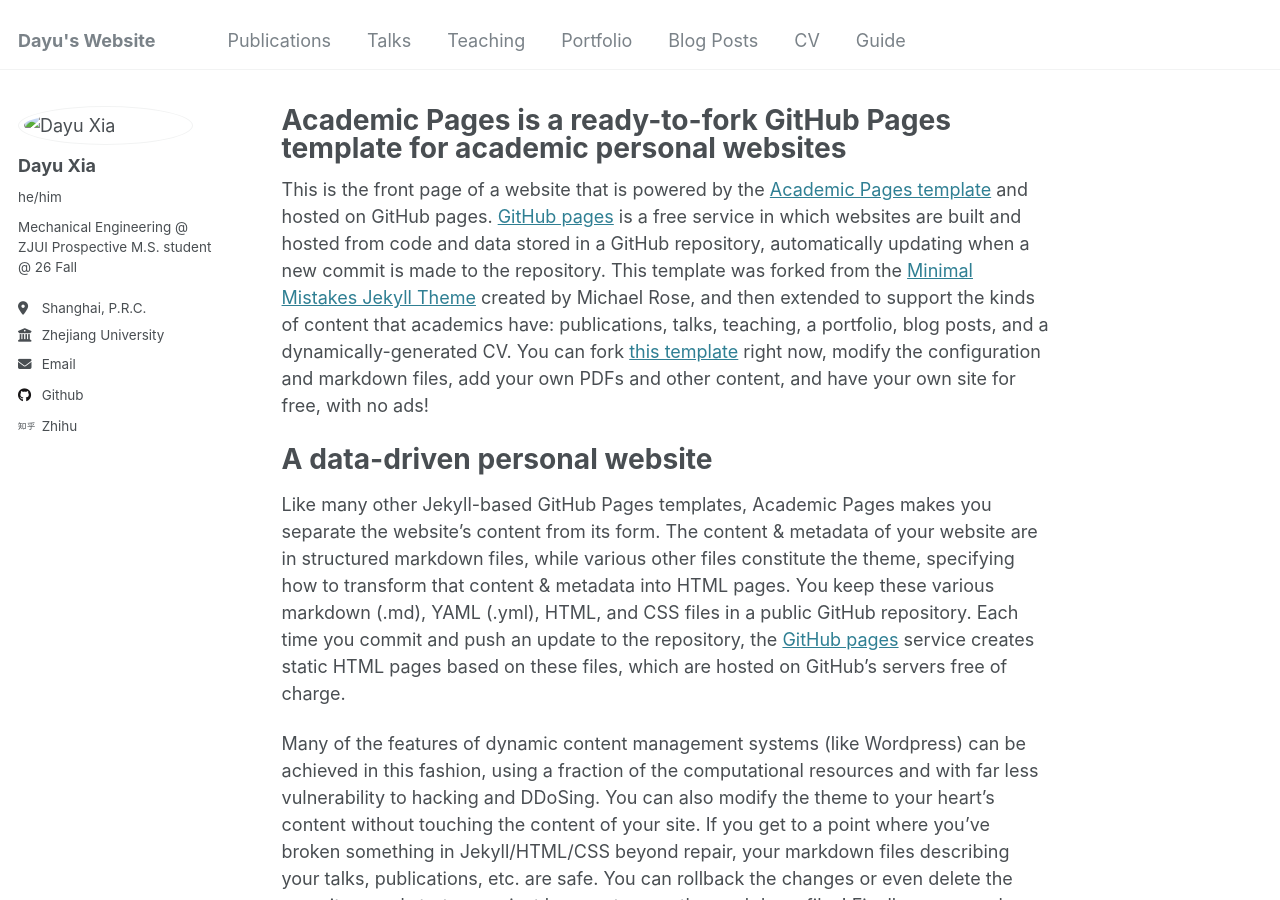
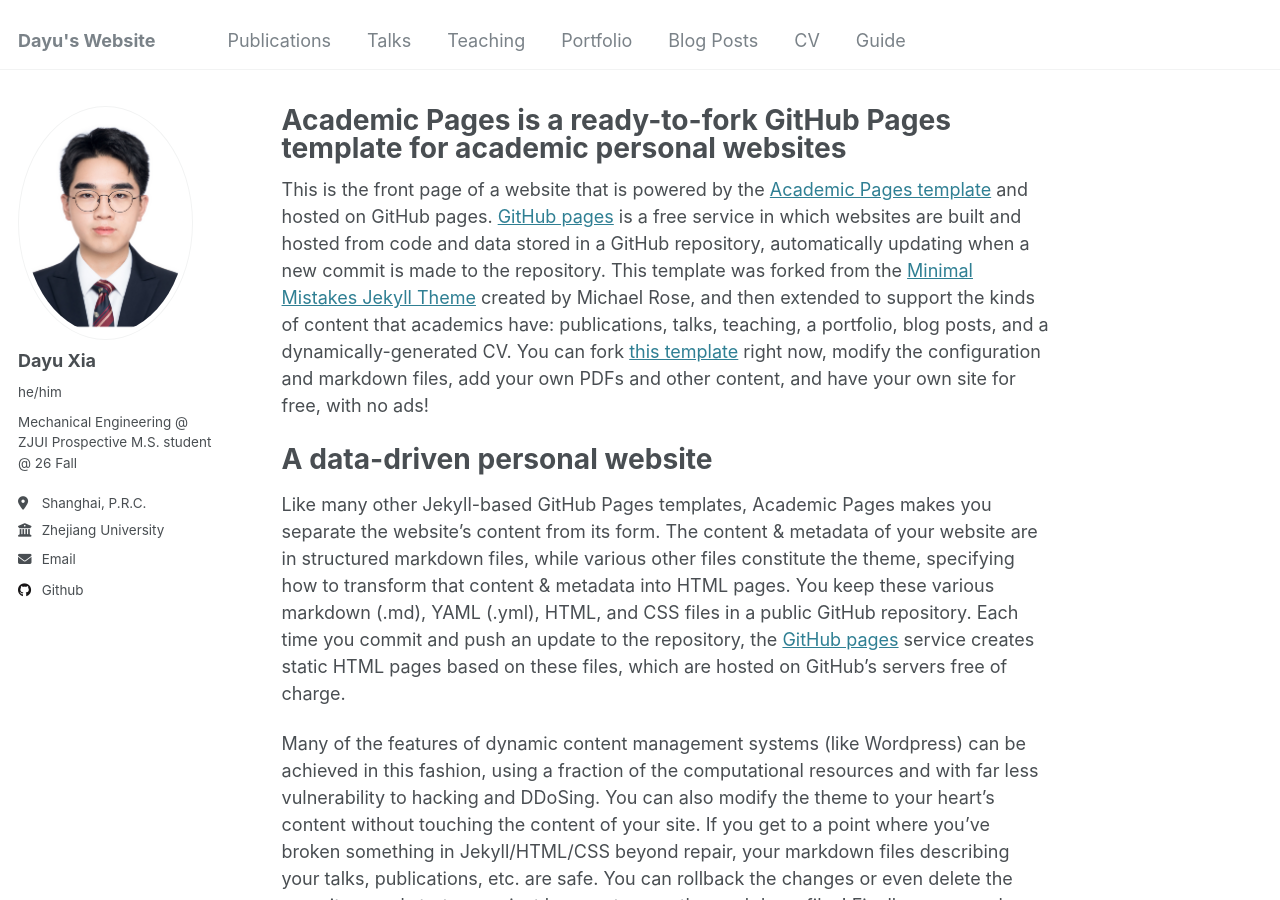
Before and after one commit to dyxia1241/dyxia1241.github.io, a Jekyll site: the page built from _pages/about.md, in a window 1280 px wide and 900 px high. Built offline with Jekyll 4.4.1, drawn with Linux system fonts in a browser that asks for light colours.

Commit message:
Update _config.yml

```diff
--- a/_config.yml
+++ b/_config.yml
@@ -21,7 +21,7 @@
 #               Additional customization can be done by editing /_includes/author-profile.html
 author:
   # Biographic information
-  avatar           : "photo.jpg"
+  avatar           : "me.jpg"
   name             : "Dayu Xia"
   pronouns         : "he/him"
   bio              : "Mechanical Engineering @ ZJUI \n Prospective M.S. student @ 26 Fall"
@@ -72,7 +72,7 @@
   wikipedia        : # Username
   xing             : # Username
   youtube          : # Username
-  zhihu            : "Leslie"
+  zhihu            : # "Leslie"
 
 # Publication Category - The following the list of publication categories and their headings
 publication_category:
```
